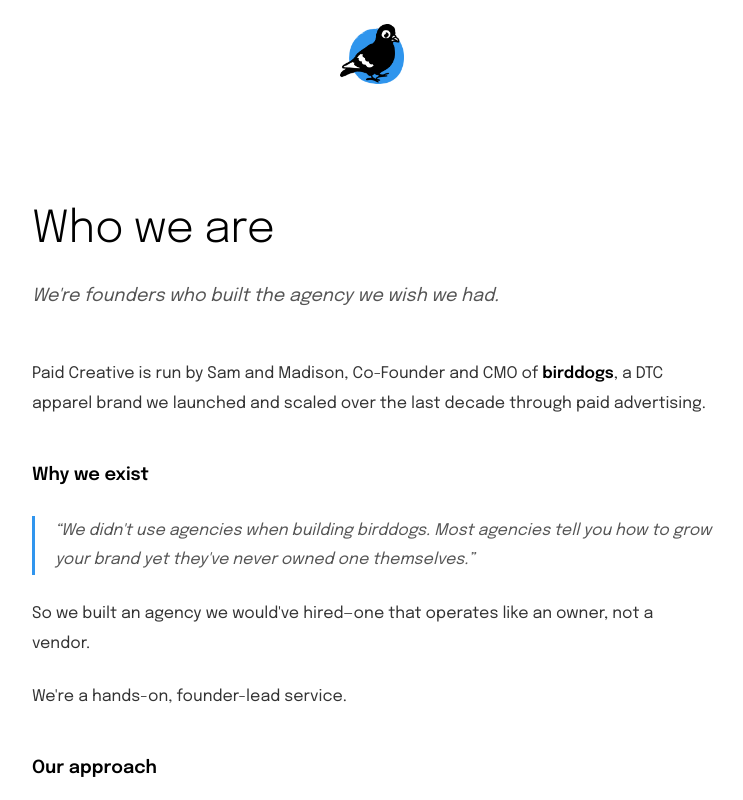
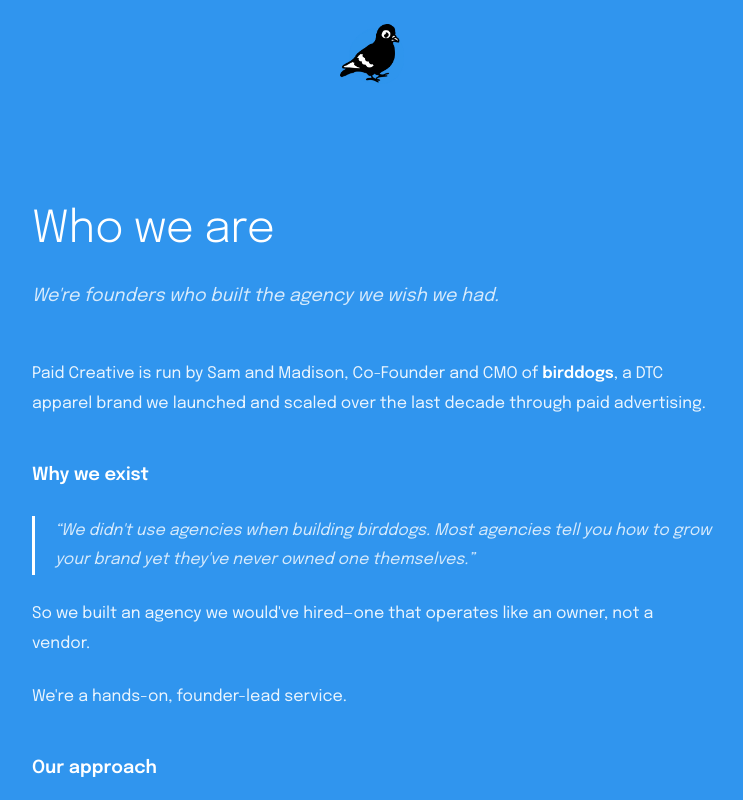
Before and after one commit to PlumpPear/paidcreative, a Next.js app: page /about in a window 1280 px wide. Shown: the top 800 px of the page, without its empty margins (268-1011 px from the left). Built offline with nearby package versions, Linux system fonts and the light colour scheme.

Commit message:
Change About page to blue (#3095ee) background with white text
https://claude.ai/code/session_01MXaVMakykv2Nd7XdAGZjaL

```diff
--- a/src/app/globals.css
+++ b/src/app/globals.css
@@ -554,13 +554,13 @@ body {
 /* ── About Page ── */
 .about-nav {
   position: relative;
-  background: var(--color-white);
+  background: var(--color-blue);
 }
 
 .about-letter {
   padding: 6rem 6% 8rem;
-  background: var(--color-white);
-  color: var(--color-black);
+  background: var(--color-blue);
+  color: var(--color-white);
   display: flex;
   justify-content: center;
 }
@@ -577,14 +577,13 @@ body {
   line-height: 1.2;
   margin-bottom: 1.5rem;
   letter-spacing: -0.01em;
-  color: var(--color-black);
 }
 
 .about-subheading {
   font-family: "Epilogue", sans-serif;
   font-size: 1.125rem;
   font-weight: 400;
-  color: #555;
+  color: rgba(255, 255, 255, 0.8);
   margin-bottom: 3rem;
   line-height: 1.7;
   font-style: italic;
@@ -594,7 +593,7 @@ body {
   font-family: "Epilogue", sans-serif;
   font-size: 1rem;
   line-height: 1.85;
-  color: #333;
+  color: rgba(255, 255, 255, 0.9);
 }
 
 .about-body p {
@@ -603,14 +602,14 @@ body {
 
 .about-body strong {
   font-weight: 600;
-  color: var(--color-black);
+  color: var(--color-white);
 }
 
 .about-body h2 {
   font-family: "Epilogue", sans-serif;
   font-size: 1.125rem;
   font-weight: 600;
-  color: var(--color-black);
+  color: var(--color-white);
   margin-top: 2.5rem;
   margin-bottom: 1rem;
   letter-spacing: 0;
@@ -619,8 +618,8 @@ body {
 
 .about-pullquote {
   font-style: italic;
-  color: #555;
-  border-left: 3px solid var(--color-blue);
+  color: rgba(255, 255, 255, 0.8);
+  border-left: 3px solid var(--color-white);
   padding-left: 1.25rem;
   margin: 1.5rem 0;
 }
@@ -638,13 +637,12 @@ body {
   width: 280px;
   height: auto;
   margin-bottom: 0.75rem;
-  opacity: 0.85;
 }
 
 .about-names {
   font-size: 0.875rem;
   font-weight: 500;
-  color: #555;
+  color: rgba(255, 255, 255, 0.8);
   letter-spacing: 0.02em;
 }
 
```
